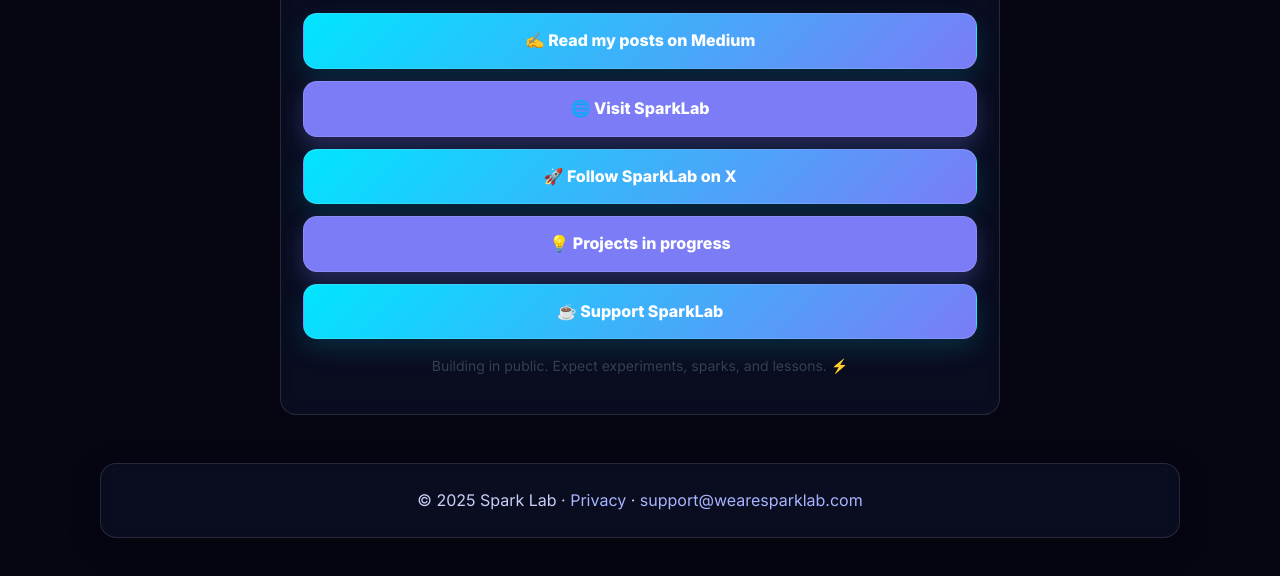
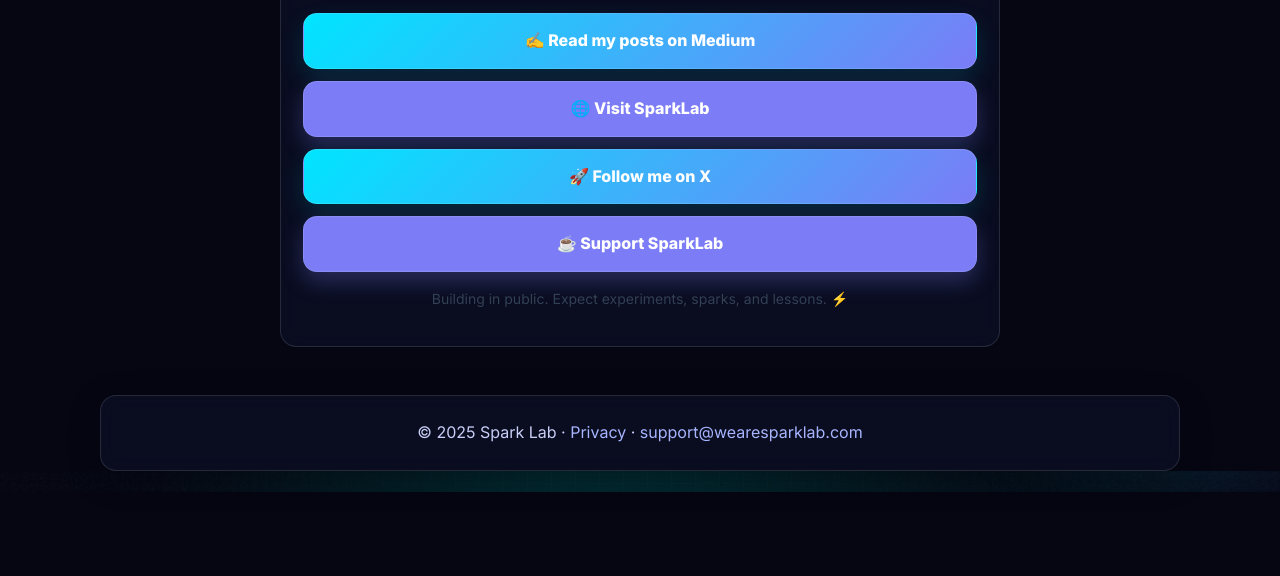
Before and after one commit to WeAreSparkLab/spark-lab-site, a website: page socials.html in a window 1280 px wide. Shown: the part 308-884 px from the top of the page. After the commit the page ends 843 px from the top, so only its background shows below. Drawn offline with Linux system fonts and the light colour scheme.

Commit message:
Initial commit

```diff
--- a/socials.html
+++ b/socials.html
@@ -6,7 +6,7 @@
   <meta name="viewport" content="width=device-width, initial-scale=1" />
   <title>Links — Spark Lab</title>
   <meta name="description"
-    content="All SparkLab links in one place: Medium posts, website, X updates, projects in progress, and ways to support." />
+    content="All SparkLab links in one place: Medium posts, website, X updates and ways to support." />
   <link rel="canonical" href="https://wearesparklab.com/links">
 
   <!-- Open Graph / Twitter -->
@@ -145,12 +145,9 @@
       <!-- 2: solid -->
       <a class="link-btn solid" href="https://wearesparklab.com" target="_blank" rel="noopener">🌐 Visit SparkLab</a>
       <!-- 3: solid -->
-      <a class="link-btn" href="https://x.com/MissCaetano" target="_blank" rel="noopener">🚀 Follow SparkLab on X</a>
-      <!-- 4: solid -->
-      <a class="link-btn solid" href="https://github.com/WeAreSparkLab" target="_blank" rel="noopener">💡 Projects in
-        progress</a>
+      <a class="link-btn" href="https://x.com/MissCaetano" target="_blank" rel="noopener">🚀 Follow me on X</a>
       <!-- 5: gradient -->
-      <a class="link-btn" href="https://buymeacoffee.com/sparklab" target="_blank" rel="noopener">☕ Support SparkLab</a>
+      <a class="link-btn solid" href="https://buymeacoffee.com/sparklab" target="_blank" rel="noopener">☕ Support SparkLab</a>
     </div>
 
     <div class="links-footer">
```
